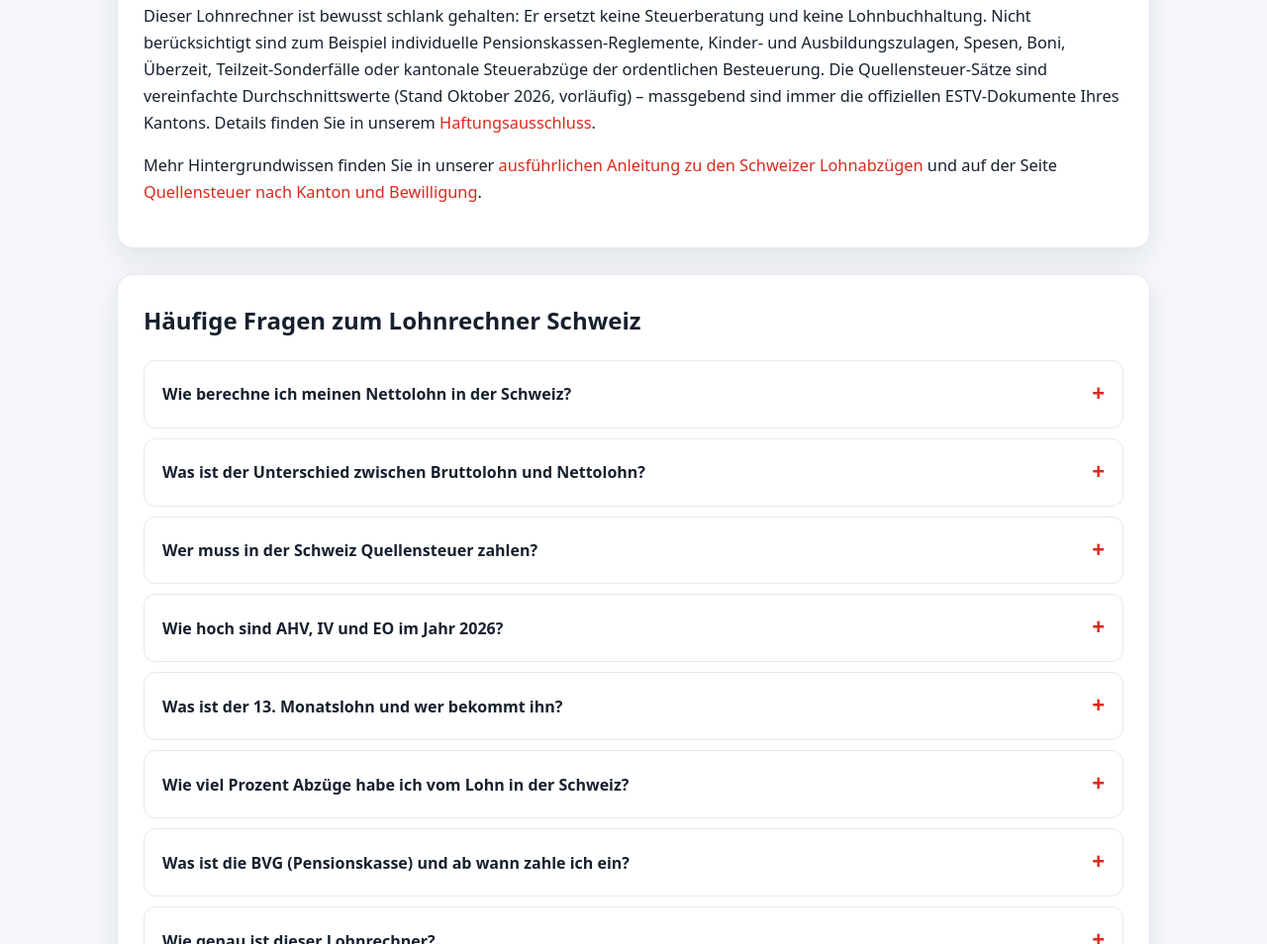
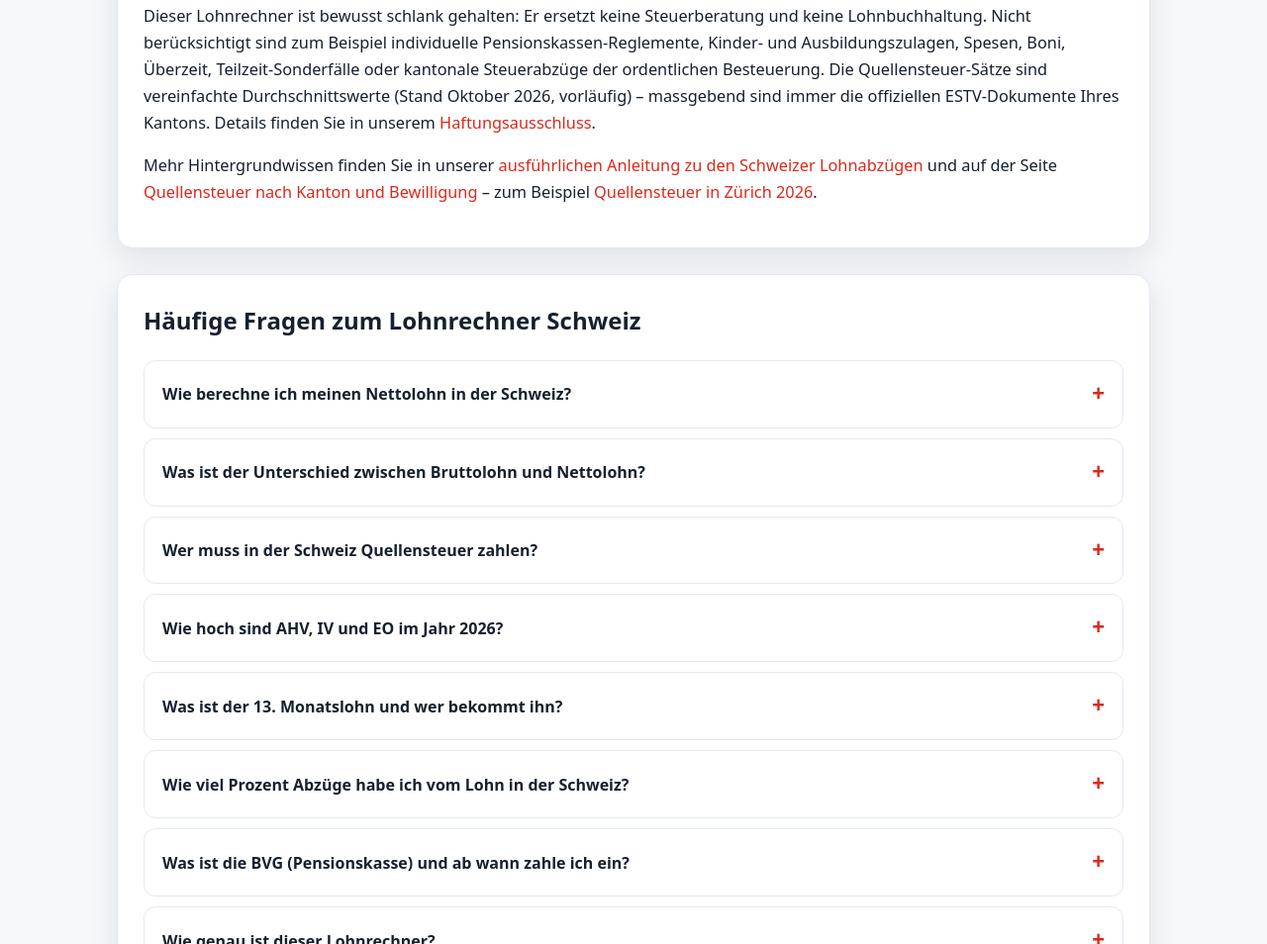
Before and after one commit to mirzacreative/lohnrechner-schweiz, a plain HTML site: page index.html in a window 1280 px wide. Shown: the part 2715-3669 px from the top of the page at 99% size. Drawn offline with Linux system fonts and the light colour scheme.

Commit message:
Link quellensteuer-zuerich-2026.html from index.html

```diff
--- a/index.html
+++ b/index.html
@@ -214,7 +214,7 @@
 
     <h2>Vereinfachte Berechnung – was der Rechner nicht kann</h2>
     <p>Dieser Lohnrechner ist bewusst schlank gehalten: Er ersetzt keine Steuerberatung und keine Lohnbuchhaltung. Nicht berücksichtigt sind zum Beispiel individuelle Pensionskassen-Reglemente, Kinder- und Ausbildungszulagen, Spesen, Boni, Überzeit, Teilzeit-Sonderfälle oder kantonale Steuerabzüge der ordentlichen Besteuerung. Die Quellensteuer-Sätze sind vereinfachte Durchschnittswerte (Stand Oktober 2026, vorläufig) – massgebend sind immer die offiziellen ESTV-Dokumente Ihres Kantons. Details finden Sie in unserem <a href="haftungsausschluss.html">Haftungsausschluss</a>.</p>
-    <p>Mehr Hintergrundwissen finden Sie in unserer <a href="lohnrechner-schweiz-erklaert.html">ausführlichen Anleitung zu den Schweizer Lohnabzügen</a> und auf der Seite <a href="quellensteuer-kantone.html">Quellensteuer nach Kanton und Bewilligung</a>.</p>
+    <p>Mehr Hintergrundwissen finden Sie in unserer <a href="lohnrechner-schweiz-erklaert.html">ausführlichen Anleitung zu den Schweizer Lohnabzügen</a> und auf der Seite <a href="quellensteuer-kantone.html">Quellensteuer nach Kanton und Bewilligung</a> – zum Beispiel <a href="quellensteuer-zuerich-2026.html">Quellensteuer in Zürich 2026</a>.</p>
   </article>
 
   <!-- ============ FAQ ============ -->
```
